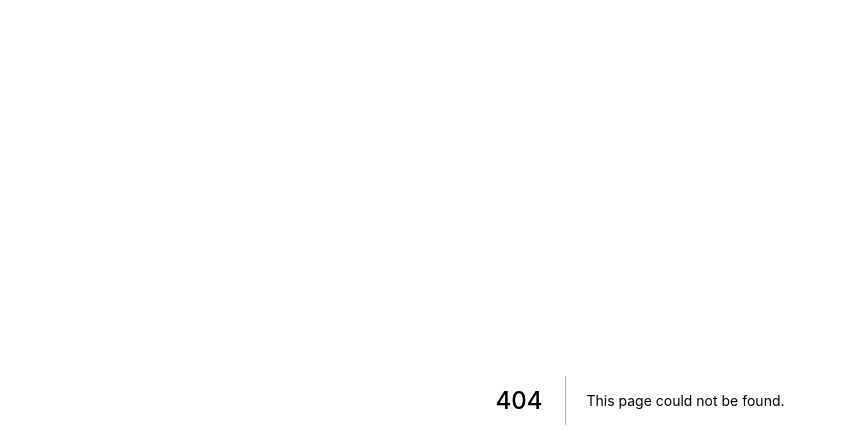
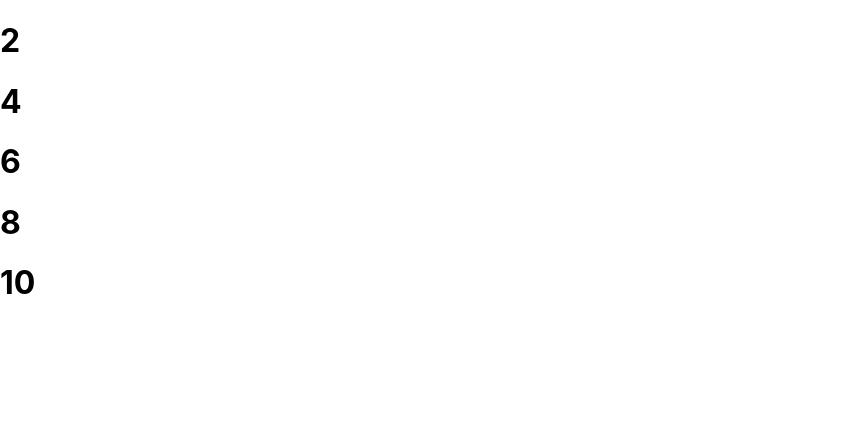
Before and after one commit to GeorgeSalu/nextjs, a Next.js app in the folder exercicios/: page /render/condicional1 in a window 1280 px wide. Before the commit this address had no page. Shown: the top 448 px of the page, without its empty margins (0-846 px from the left). Built offline with nearby package versions, Linux system fonts and the light colour scheme.

Commit message:
condicional #01

```diff
--- /dev/null
+++ b/exercicios/components/SomentePar.jsx
@@ -0,0 +1,7 @@
+export default function SomentePar(props) {
+    if(props.numero % 2 === 0) {
+        return <h1>{props.numero}</h1>
+    } else {
+        return null
+    }
+}
--- /dev/null
+++ b/exercicios/pages/render/condicional1.jsx
@@ -0,0 +1,18 @@
+import SomentePar from "../../components/SomentePar";
+
+export default function condicional() {
+    return (
+        <div>
+            <SomentePar numero={1} />
+            <SomentePar numero={2} />
+            <SomentePar numero={3} />
+            <SomentePar numero={4} />
+            <SomentePar numero={5} />
+            <SomentePar numero={6} />
+            <SomentePar numero={7} />
+            <SomentePar numero={8} />
+            <SomentePar numero={9} />
+            <SomentePar numero={10} />
+        </div>
+    )
+}
```
